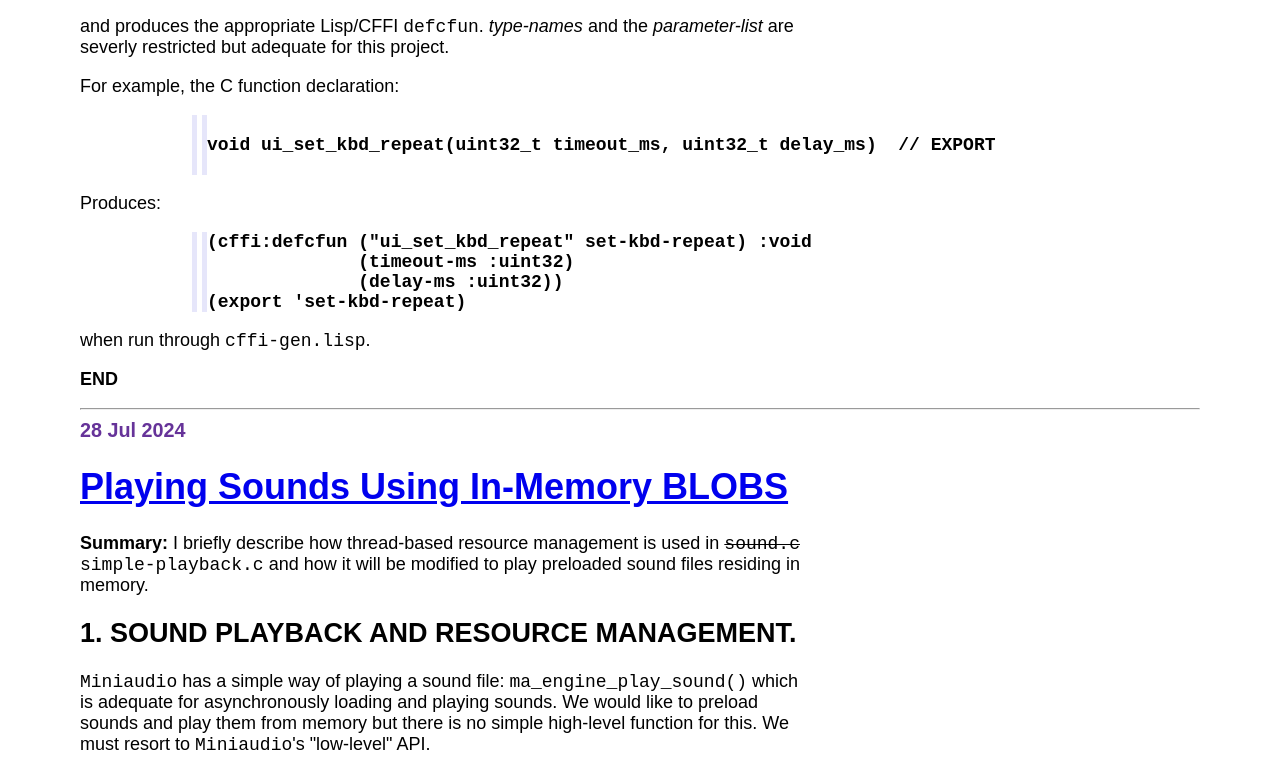
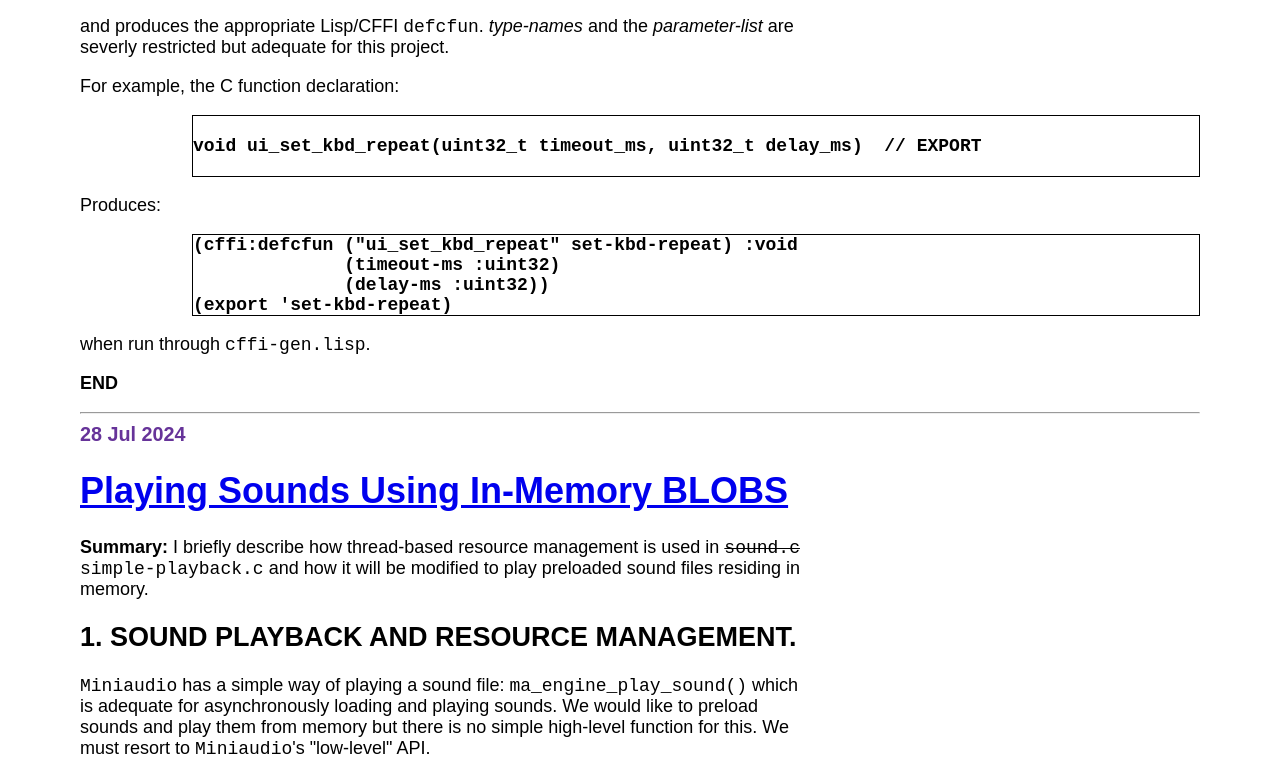
Before and after one commit to toddkfisher/toddkfisher.github.io, a plain HTML site: page index.html in a window 1280 px wide. Shown: the part 1076-1846 px from the top of the page. Drawn offline with nearby package versions, Linux system fonts and the light colour scheme.

Commit message:
Fidgeting ...

```diff
--- a/index.html
+++ b/index.html
@@ -34,7 +34,10 @@ p {
     width: 65%;
 }
 pre {
-      border-left: 15px double Lavender;
+      border-top: 1px solid black;
+      border-bottom: 1px solid black;
+      border-left: 1px solid black;
+      border-right: 1px solid black;
       font-weight: bold;
       margin-left: 10%;
 }
--- a/rss.xml
+++ b/rss.xml
@@ -4,7 +4,7 @@
 <title><![CDATA[Writing a Game in Common Lisp and C]]></title>
 <description><![CDATA[Writing a Game in Common Lisp and C]]></description>
 <link>./</link>
-<lastBuildDate>Thu, 01 Aug 2024 16:02:18 -0700</lastBuildDate>
+<lastBuildDate>Thu, 01 Aug 2024 16:07:04 -0700</lastBuildDate>
 <item>
   <title><![CDATA[Testing Sound Playback]]></title>
   <description><![CDATA[
```
Also changed, not shown: archive.html (+4 -1 lines).
